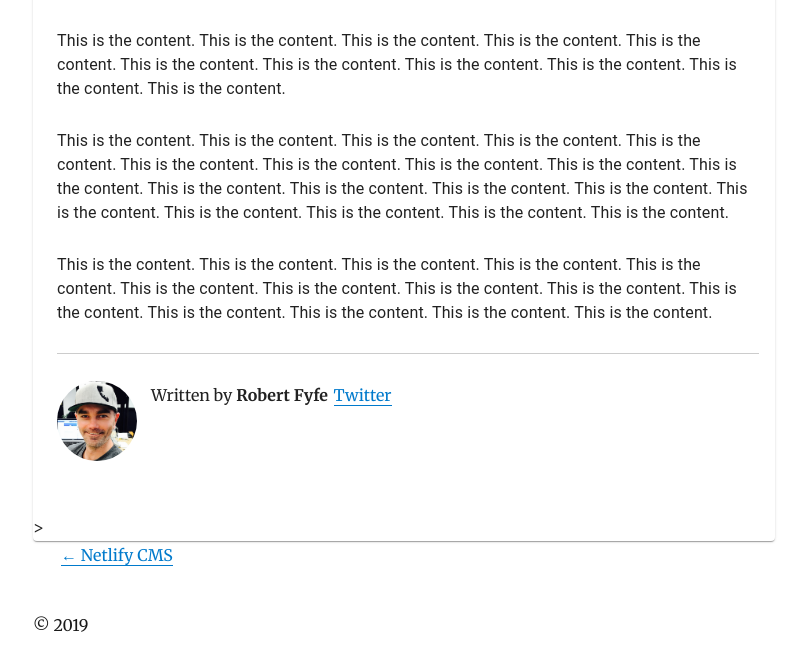
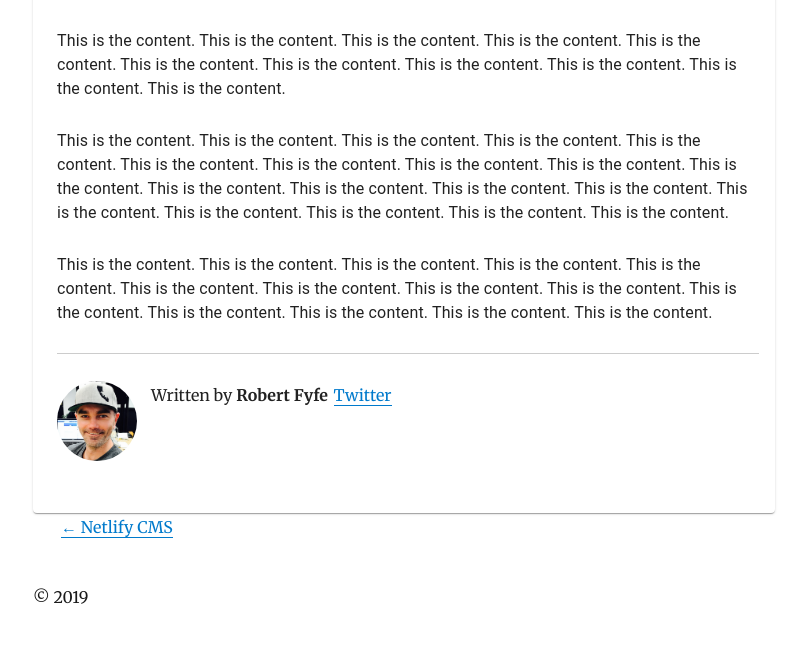
Before and after one commit to robfyfe/netlify-cms-blog, a Gatsby site: page /2019-10-04-first-post-from-jl/ in a window 1280 px wide. Shown: the part 226-896 px from the top of the page, without its empty margins (236-1043 px from the left). Built offline with nearby package versions, Linux system fonts and the light colour scheme; Gatsby itself is replaced by a stand-in of ours; some packages are replaced by stand-ins of ours.

Commit message:
Remove stray character

```diff
--- a/src/templates/blog-post.js
+++ b/src/templates/blog-post.js
@@ -47,7 +47,6 @@ class BlogPostTemplate extends React.Component {
             />
             <Bio />
           </CardContent>
-          >
         </Card>
 
         <nav>
```
